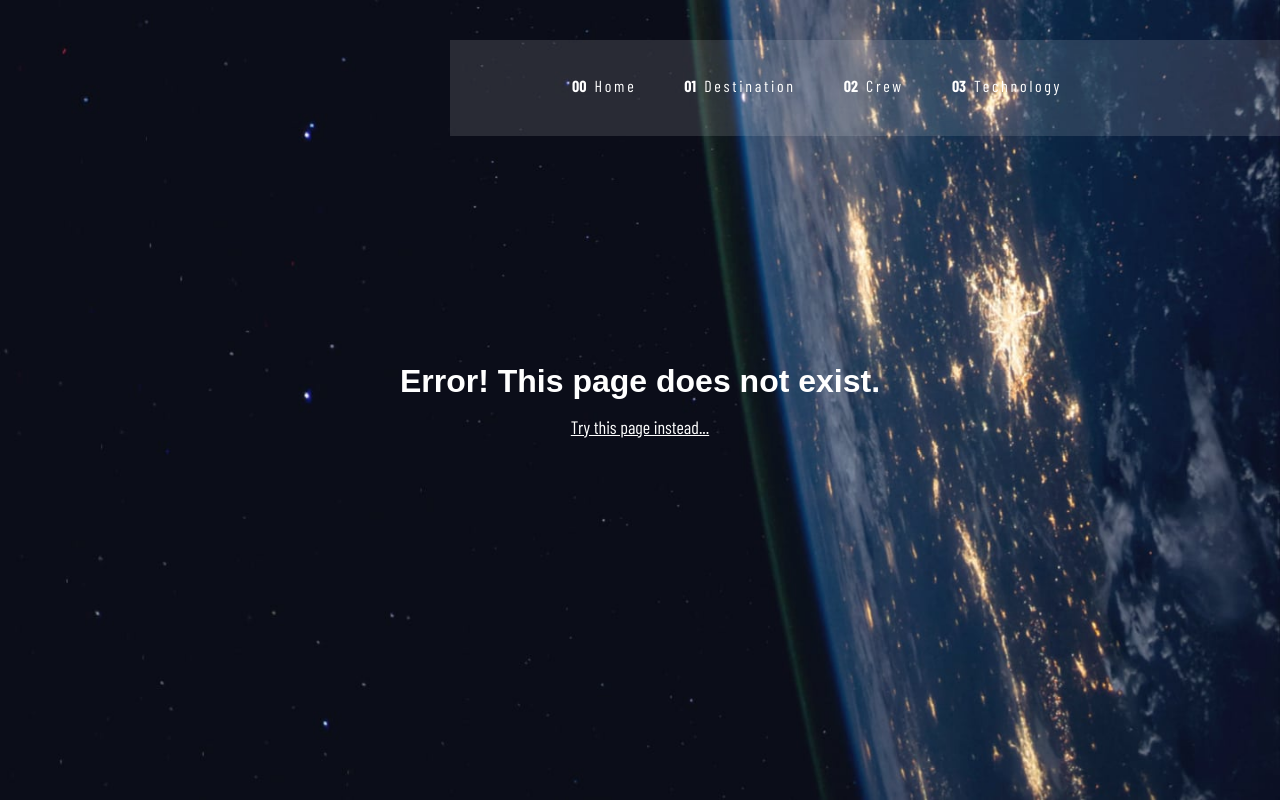
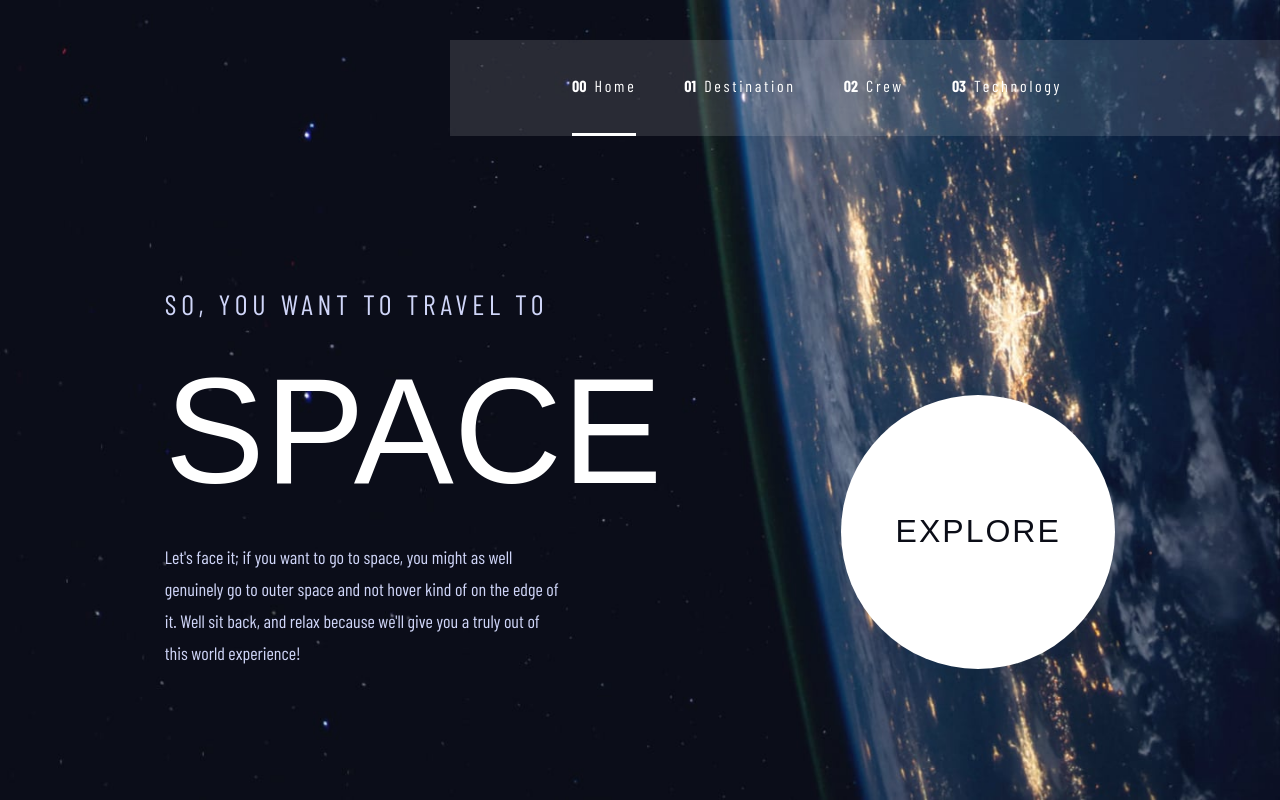
Before and after one commit to NeptuneRjo/space-tourism, a React (Create React App) app: page /home in a window 1280 px wide. Built offline with nearby package versions, Linux system fonts and the light colour scheme; a web font is replaced by a local one.

Commit message:
changed home directory

```diff
--- a/src/App.js
+++ b/src/App.js
@@ -16,7 +16,7 @@ function App() {
         <Navbar />
         <div className="space__app-content">
           <Switch>
-            <Route exact path="/">
+            <Route exact path="/home">
               <Home />
             </Route>
             <Route path="/destination">
--- a/src/Components/Navbar/Navbar.jsx
+++ b/src/Components/Navbar/Navbar.jsx
@@ -10,7 +10,7 @@ const Navbar = () => {
     <div className="space__navbar">
       <div className="space__navbar-content">
         <div className="space__navbar-nav nav-home">
-          <Link to="/">
+          <Link to="/home">
             <p>00</p>Home
           </Link>
         </div>
```
